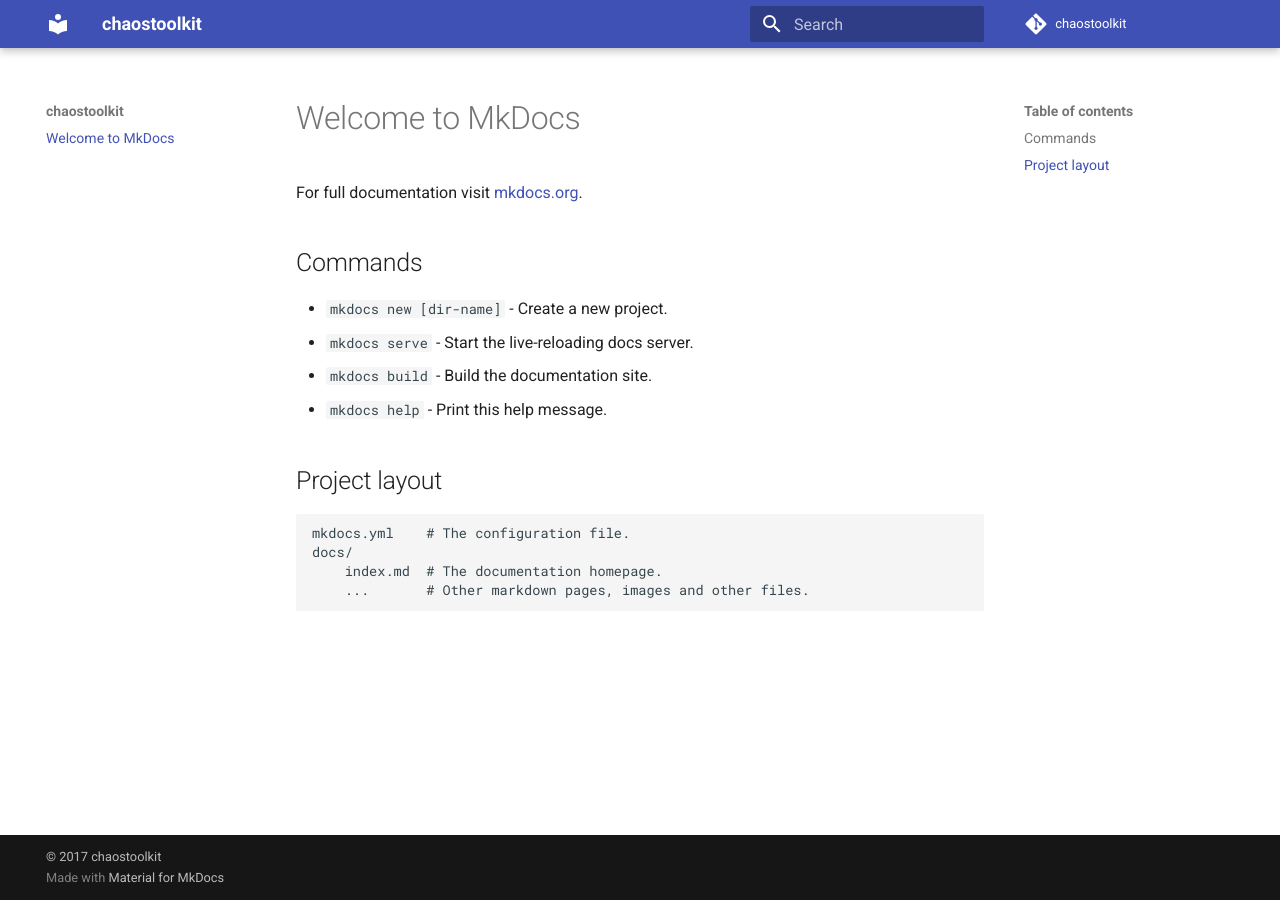
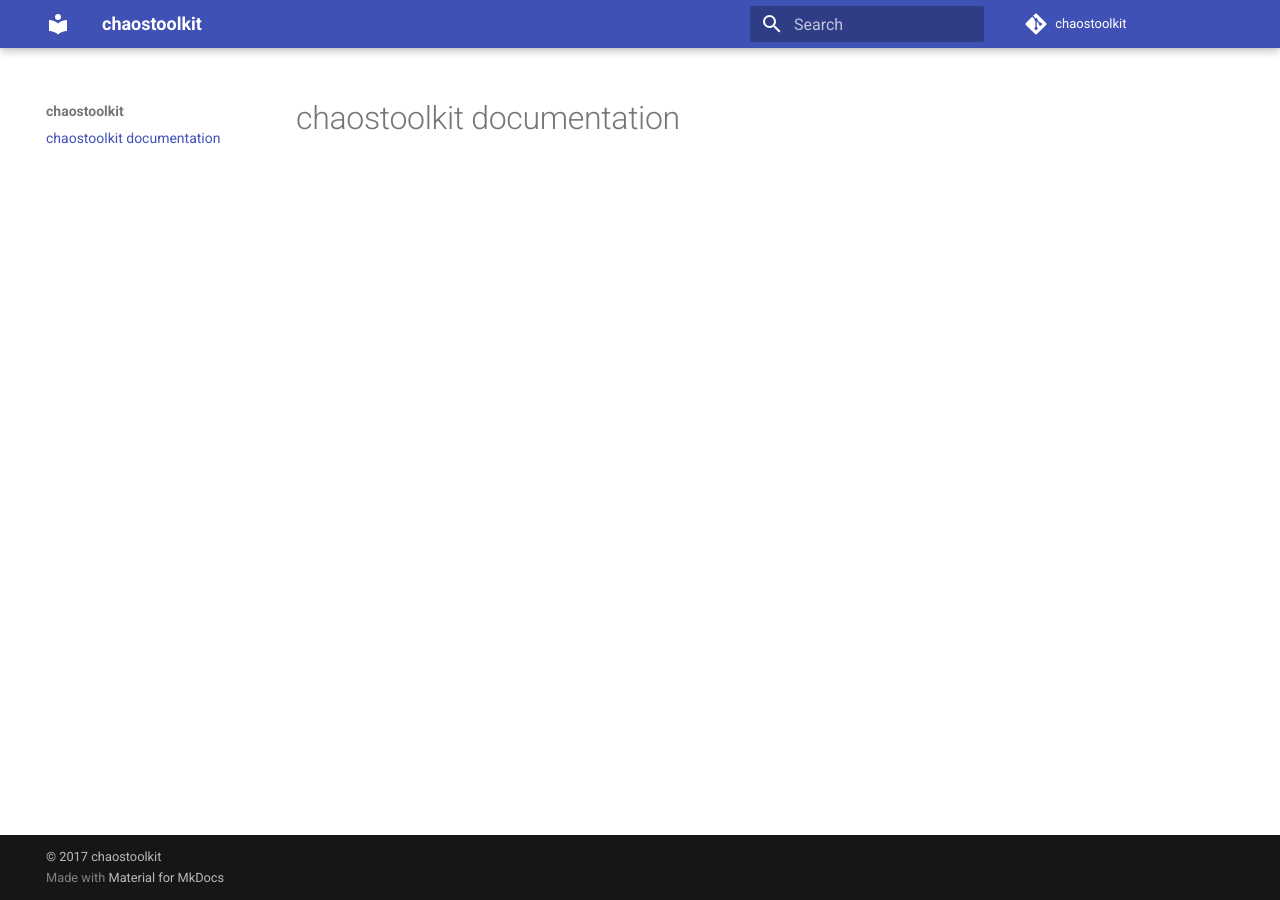
Before and after one commit to chaostoolkit/chaostoolkit, an MkDocs documentation site: the page built from docs/sources/index.md, in a window 1280 px wide. Built offline with MkDocs 1.6.1 and Material for MkDocs 9.7.7, drawn with Linux system fonts in a browser that asks for light colours; comment, search, counter and statistics services are not loaded.

Commit message:
blank page

```diff
--- a/docs/sources/index.md
+++ b/docs/sources/index.md
@@ -1,17 +1 @@
-# Welcome to MkDocs
-
-For full documentation visit [mkdocs.org](http://mkdocs.org).
-
-## Commands
-
-* `mkdocs new [dir-name]` - Create a new project.
-* `mkdocs serve` - Start the live-reloading docs server.
-* `mkdocs build` - Build the documentation site.
-* `mkdocs help` - Print this help message.
-
-## Project layout
-
-    mkdocs.yml    # The configuration file.
-    docs/
-        index.md  # The documentation homepage.
-        ...       # Other markdown pages, images and other files.
+# chaostoolkit documentation
```
